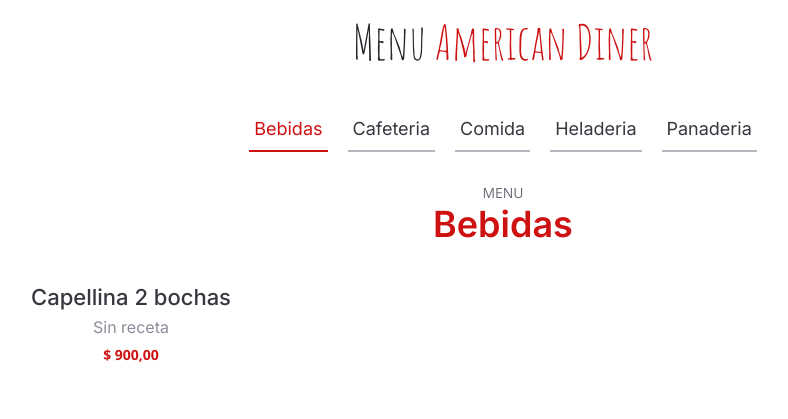
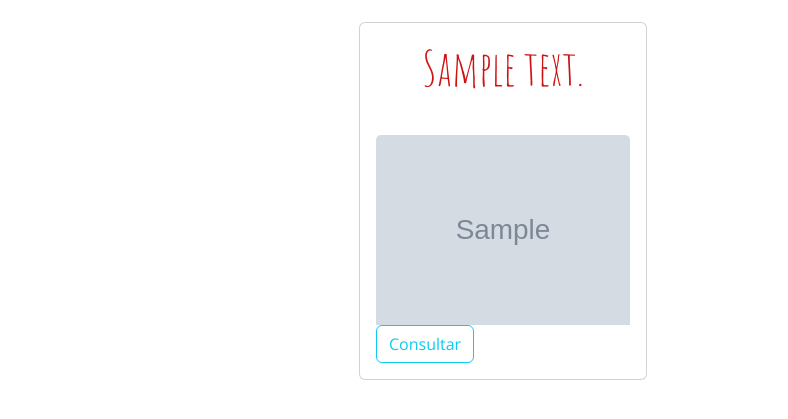
Before and after one commit to davidrica/django-qrmenu, a Django app: template templates/index.html in a window 1280 px wide. Shown: the part 90-509 px from the top of the page, without its empty margins (137-925 px from the left). Run offline with Django 4.2, Linux system fonts and the light colour scheme; the template is opened without the code that fills it: values that come from a table or form of the project are taken from there, others are empty; data comes from the database, SQL or seed files in the repository; tables that the repository leaves empty hold one stand-in row (values such as "Sample post"); grey boxes marked "Sample" are stand-in pictures; parts of the project's set-up code (start-up, migrations or seed data) failed here and were passed over; some libraries are stand-ins or nearby versions; some web fonts are replaced.

Commit message:
modelos sucursales index.html

```diff
--- a/articulos/models.py
+++ b/articulos/models.py
@@ -7,10 +7,12 @@ class Articulos(models.Model):
     codigo     = models.IntegerField()
     descripcion= models.CharField(max_length=100)
     receta     = models.TextField(default='',blank=True)
-    #rubro      =models.CharField(max_length=50)
+
     precio     = models.DecimalField(max_digits=13,decimal_places=2)
+    imagen     = models.ImageField(upload_to="rubros",null=True, blank=True)
+    menu       = models.BooleanField(default=True)
+    # relaciones
     rubro      = models.ForeignKey(Rubros,on_delete=models.SET_NULL,null=True,related_name="arti_rubros",blank=True)
-    menu       = models.BooleanField(default=True)
     sucursal   = models.ManyToManyField(Sucursales)
     empresa   = models.ForeignKey(Empresa,on_delete=models.SET_NULL,null=True,related_name="articulos_empresa",blank=True)
 
--- a/sucursales/models.py
+++ b/sucursales/models.py
@@ -2,8 +2,10 @@ from django.db import models
 from empresa.models import Empresa
 
 class Sucursales(models.Model):
-    descripcion= models.CharField(max_length=100)
-    url= models.URLField(max_length=100,default='')
-    empresa   = models.ForeignKey(Empresa,on_delete=models.SET_NULL,null=True,related_name="sucursales_empresa",blank=True)
+    descripcion = models.CharField(max_length=100)
+    url         = models.URLField(max_length=100,default='')
+    activa      = models.BooleanField(default=False)
+    imagen      = models.ImageField(upload_to="rubros",null=True, blank=True)
+    empresa     = models.ForeignKey(Empresa,on_delete=models.SET_NULL,null=True,related_name="sucursales_empresa",blank=True)
     def __str__(self):
         return self.descripcion
--- a/templates/index.html
+++ b/templates/index.html
@@ -4,91 +4,62 @@
 
 {% block contenido %}
 
-<body data-aos-easing="ease-in-out" data-aos-duration="1000" data-aos-delay="0" className="">
+<body data-aos-easing="ease-in-out" data-aos-duration="1000" data-aos-delay="300" className="">
   <div id="preloader"></div>
+
+  <main id="main">
+    <section id="menu" class="menu">
+      <div class="container aos-init aos-animate" data-aos="fade-up">
+
+        <ul class="nav nav-tabs d-flex justify-content-center aos-init aos-animate"
+          data-aos="fade-up"
+          data-aos-delay="200"
+          role="tablist">
+          {% for suc in sucursales %}
+          {% if suc.activa %}
+          <li class="nav-item" role="presentation" style="margin: 1em;" >
+
+
+          <div class="card" style="width: 18rem;">
+
+            <div class="card-body">
+              <h5 class="card-title">
+                <div class="section-header">
+                  <p><span>{{suc}}</span></p>
+                </div>
+              </h5>
 
 
 
+              {% if suc.imagen %}
 
-  <main id="main">
-    <section id="menu" class="menu">
-      <div class="container">
+              <img src="{{suc.imagen.url}}" class="card-img-top" alt="suc">
+            {% else %}
+              <img src="..." class="card-img-top" alt="...">
 
+            {% endif %}
+            <a class="btn btn-outline-info"href="{% url 'inicio2' suc.empresa.id suc.id %}">Consultar</a>
+            </div>
+          </div>
 
-        <div class="section-header">
-          <p>Menu <span>American Diner</span></p>
-        </div>
-
-
-        <ul class="nav nav-tabs d-flex justify-content-center aos-init aos-animate" data-aos="fade-up"
-          data-aos-delay="200">
-          {% for c in Rubros %}
-
-
-          <li class="nav-item">
-            {% if inicio == c %}
-            <a class="nav-link active show " data-bs-toggle="tab" data-bs-target="#{{c}}">
-              {%else%}
-              <a class="nav-link" data-bs-toggle="tab" data-bs-target="#{{c}}">
-                {% endif %}
-
-
-                <h4>{{c |lower|capfirst }}</h4>
-
-              </a>
-          </li>
-
-          {% endfor %}
-        </ul>
-
-        <div class="tab-content aos-init aos-animate" data-aos="fade-up" data-aos-delay="300">
-          {% for c in Rubros %}
-          {% if inicio == c %}
-          <div class="tab-pane fade active show" id="{{c}}">
-            {%else%}
-            <div class="tab-pane fade" id="{{c}}">
-              {% endif %}
-              <div class="tab-header text-center">
-                <p>Menu</p>
-                <h3>{{c |lower|capfirst }}</h3>
-              </div>
-
-              <div class="row gy-5">
-                {% for arti in Articulos %}
-                {% if arti.menu %}
-
-                {% if arti.rubro == c %}
-                <div class="col-lg-4 menu-item">
-                  <h4>{{arti.descripcion |lower|capfirst }}</h4>
-                  <p class="ingredients">{{arti.receta |lower|capfirst }}</p>
-                  <p class="price">$ {{arti.precio}}</p>
-
-
-                </div>
-                {% endif %}
-                {% endif %}
-
-                {% endfor %}
-
-
-              </div>
-
-            </div>
+        </li>
+          {% endif %}
+        {% endfor %}
 
 
 
 
 
 
-            {% endfor %}
+
+        </ul>
 
 
 
+      </div>
 
+    </section>
 
-          </div>
-        </div>
-    </section>
   </main>
 
   <a href="#" class="scroll-top d-flex align-items-center justify-content-center"><i
--- a/templates/modelo2.html
+++ b/templates/modelo2.html
@@ -5,9 +5,7 @@
 
 {% block contenido %}
 
-<body data-aos-easing="ease-in-out" data-aos-duration="1000" data-aos-delay="0" className=""
-
->
+<body data-aos-easing="ease-in-out" data-aos-duration="1000" data-aos-delay="0" className="" >
   <div id="preloader"></div>
 
 
--- a/usuarios/views.py
+++ b/usuarios/views.py
@@ -31,8 +31,7 @@ def Registro(request):
                 newpassword = Usuario.objects.make_random_password()
 
                 user = Usuario.objects.create_user(username=newuser,es_admin=False,email=correo,telefono=telefono,password=newpassword)
-
-                email = EmailMessage('Subject', newpassword, to=[correo])
+                email = EmailMessage("Gracias Por Registrarse"  ,f"{newuser} su contraseña es: {newpassword}."  , to=[correo])
                 email.send()
             # msg = 'Controle su casilla de correo ' + correo + " alli tendra la contraseña de ingreso"
                 formulario= False
@@ -42,9 +41,6 @@ def Registro(request):
         #with urllib.request.urlopen('https://mensajesapp.com.ar/test.php?nTo=543644727579&msj=buenas') as response:
         #    html = response.read()
 
-    print(msg)
-    print(error)
-
 
     contexto = {'msg':msg,'error':error ,'formulario':formulario}
     #message.error(request, 'bla bla bla')
```
Also changed, not shown: qrmenu/views.py (+6 -5 lines), articulos/migrations/0004_articulos_imagen.py (added), sucursales/migrations/0004_sucursales_activa.py (added), sucursales/migrations/0005_sucursales_imagen.py (added).
